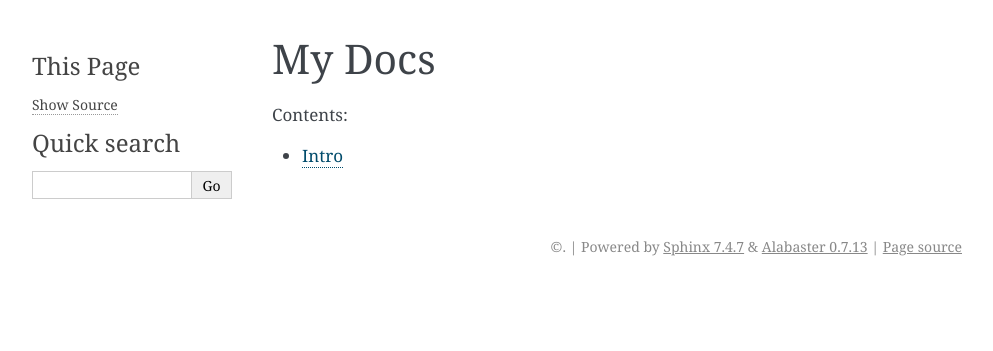
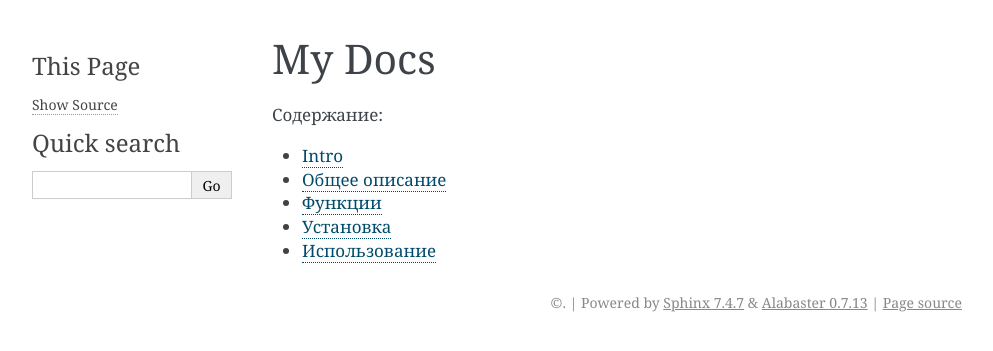
Before and after one commit to xyle-net/my-doc, a Sphinx documentation site: the page built from docs/index.rst, in a window 1280 px wide. Shown: the top 351 px of the page, without its empty margins (148-1141 px from the left). Built offline with Sphinx 7.4.7, drawn with Linux system fonts in a browser that asks for light colours.

Commit message:
Initial commit: RTD demo

```diff
--- /dev/null
+++ b/docs/features.rst
@@ -0,0 +1,6 @@
+Функции
+=======
+
+- Функция 1
+- Функция 2
+- Особенности реализации
--- a/docs/index.rst
+++ b/docs/index.rst
@@ -3,6 +3,10 @@ My Docs
 
 .. toctree::
    :maxdepth: 2
-   :caption: Contents:
+   :caption: Содержание:
 
    intro
+   overview
+   features
+   install
+   usage
--- /dev/null
+++ b/docs/install.rst
@@ -0,0 +1,4 @@
+Установка
+=========
+
+Инструкция по установке и настройке окружения.
--- /dev/null
+++ b/docs/overview.rst
@@ -0,0 +1,4 @@
+Общее описание
+==============
+
+Описание архитектуры, компонентов, взаимосвязей.
--- /dev/null
+++ b/docs/usage.rst
@@ -0,0 +1,4 @@
+Использование
+=============
+
+Примеры запуска, CLI-команды, скрипты, workflow.
```
